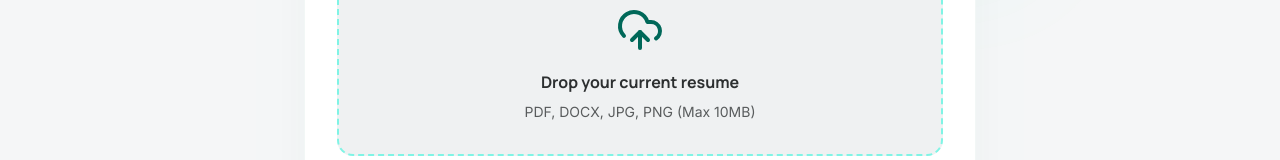
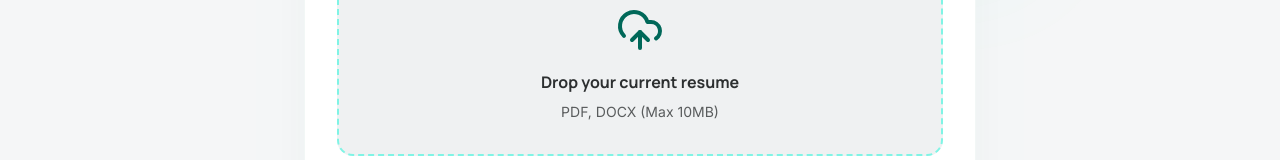
Before and after one commit to manoj402kumar/Flashresume, a Next.js app: page / in a window 1280 px wide. Shown: the part 640-800 px from the top of the page. Built offline with nearby package versions, Linux system fonts and the light colour scheme; no server answers.

Commit message:
uploadcard ui changes

```diff
--- a/src/app/page.tsx
+++ b/src/app/page.tsx
@@ -441,10 +441,10 @@ export default function App() {
                         }`}
                     >
                       <CloudUpload className="text-primary w-12 h-12 mb-4" />
-                      <span className="font-headline text-on-background font-bold text-center">
+                      <span className="font-headline text-on-background font-bold text-center block max-w-[90%] truncate px-2">
                         {file ? file.name : "Drop your current resume"}
                       </span>
-                      <span className="text-sm text-on-surface-variant mt-2 text-center">PDF, DOCX, JPG, PNG (Max 10MB)</span>
+                      <span className="text-sm text-on-surface-variant mt-2 text-center">PDF, DOCX (Max 10MB)</span>
                     </label>
                   </>
                 ) : (
```
